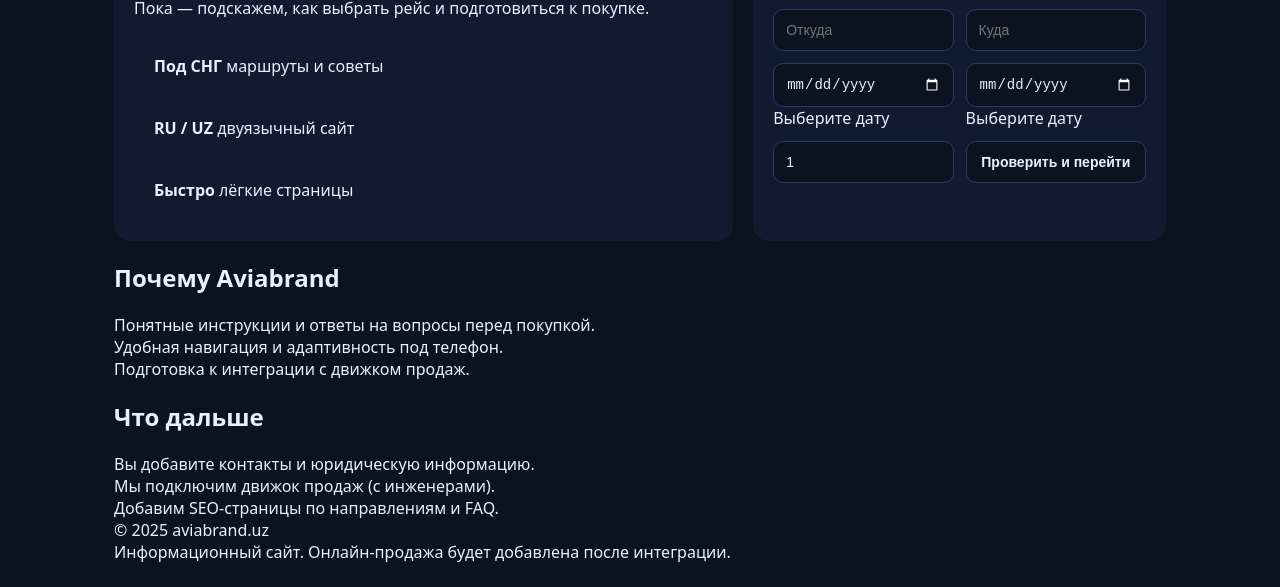
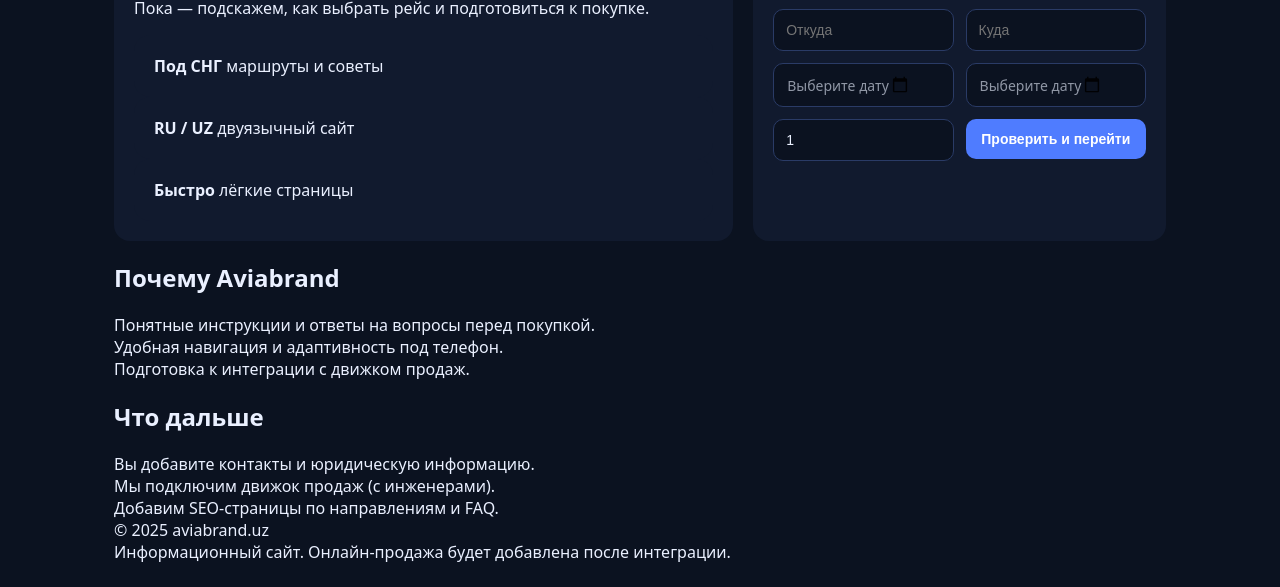
Before and after one commit to Chevalier1313/aviabrand-test, a plain HTML site: page index.html in a window 1280 px wide. Shown: the part 313-900 px from the top of the page. Drawn offline with nearby package versions, Linux system fonts and the light colour scheme.

Commit message:
1825 30dec25

```diff
--- a/assets/style.css
+++ b/assets/style.css
@@ -102,7 +102,8 @@ button{
     grid-template-columns:1fr;
   }
 }
-/* ===== FORM GRID (single source of truth) ===== */
+/* ===== SEARCH FORM (single source of truth) ===== */
+
 .grid2{
   display: grid;
   grid-template-columns: 1fr 1fr;
@@ -112,39 +113,85 @@ button{
 
 .check.full{ grid-column: 1 / -1; }
 
-/* В grid используем только gap — никаких margin у детей */
-.grid2 > *{ margin: 0 !important; min-width: 0; }
-
-/* ===== INPUTS (single source of truth) ===== */
-.input,
-.grid2 input,
-.grid2 button{
-  width: 100%;
-  max-width: 100%;
-  box-sizing: border-box;
-}
-/* ===== NEW SEARCH FORM (clean) ===== */
-
-.grid2 {
-  display: grid;
-  grid-template-columns: 1fr 1fr;
-  gap: 12px;
-}
-
-.grid2 > * {
+/* В grid используем gap — у детей НЕТ margin */
+.grid2 > *{
   margin: 0;
   min-width: 0;
 }
 
-input, button {
+/* Базовый вид полей формы (from/to/pax/date/button) */
+.grid2 .input,
+.grid2 input[type="text"],
+.grid2 input[type="number"],
+.grid2 input[type="date"],
+.grid2 button{
   width: 100%;
+  box-sizing: border-box;
   padding: 12px;
   border-radius: 10px;
-  border: 1px solid #2a3b66;
+  font-size: 14px;
+
   background: #0b1220;
   color: #eaf0ff;
+  border: 1px solid #2a3b66;
 }
 
-input[type="date"] {
+/* Кнопка */
+.grid2 button{
+  background:#4f7cff;
+  border: none;
+  color:white;
+  font-weight:700;
+  cursor:pointer;
+}
+
+/* DATE: нативный календарь + место под иконку */
+.grid2 input[type="date"]{
+  -webkit-appearance: auto;
+  appearance: auto;
   color-scheme: dark;
+  padding-right: 44px;
 }
+
+/* Иконка календаря не перехватывает hover/click и НЕ “лезет” в соседние поля */
+.grid2 input[type="date"]::-webkit-calendar-picker-indicator{
+  opacity: 0.9;
+  filter: invert(1) brightness(1.2);
+  pointer-events: none;
+  width: 18px;
+  height: 18px;
+  margin: 0;
+  padding: 0;
+}
+
+/* Fake placeholder через обёртку */
+.datefield{
+  position: relative;
+  width: 100%;
+}
+
+.datefield .dateph{
+  position: absolute;
+  left: 14px;
+  top: 50%;
+  transform: translateY(-50%);
+  color: rgba(234,240,255,.6);
+  font-size: 14px;
+  pointer-events: none;
+  white-space: nowrap;
+}
+
+/* Пока пусто — прячем нативный формат */
+.datefield:not(.has-value) input[type="date"]{
+  color: transparent;
+  -webkit-text-fill-color: transparent;
+  caret-color: transparent;
+}
+
+/* Когда дата выбрана — показываем дату и скрываем placeholder */
+.datefield.has-value input[type="date"]{
+  color: #eaf0ff;
+  -webkit-text-fill-color: #eaf0ff;
+  caret-color: auto;
+}
+.datefield.has-value .dateph{ display: none; }
```
